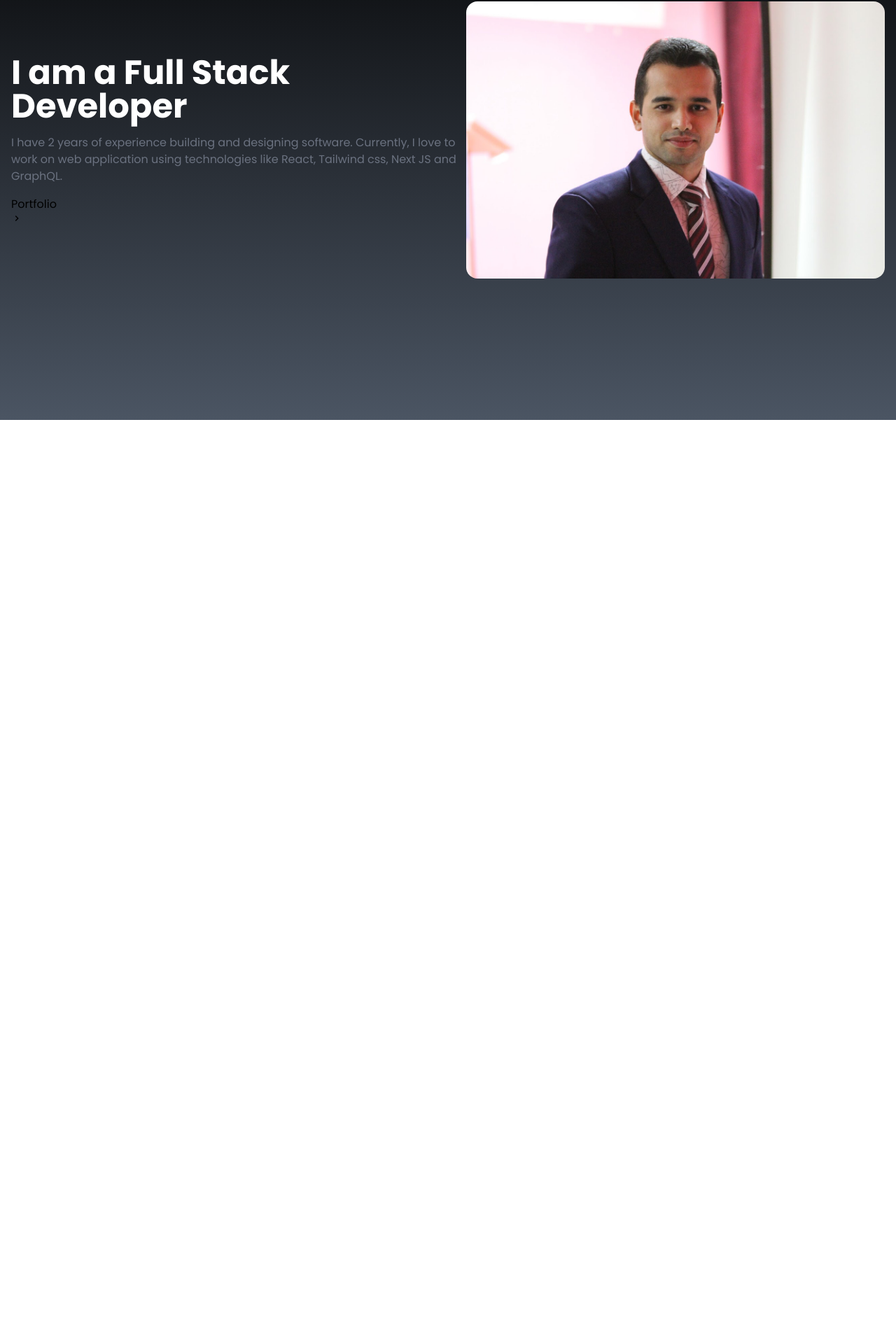
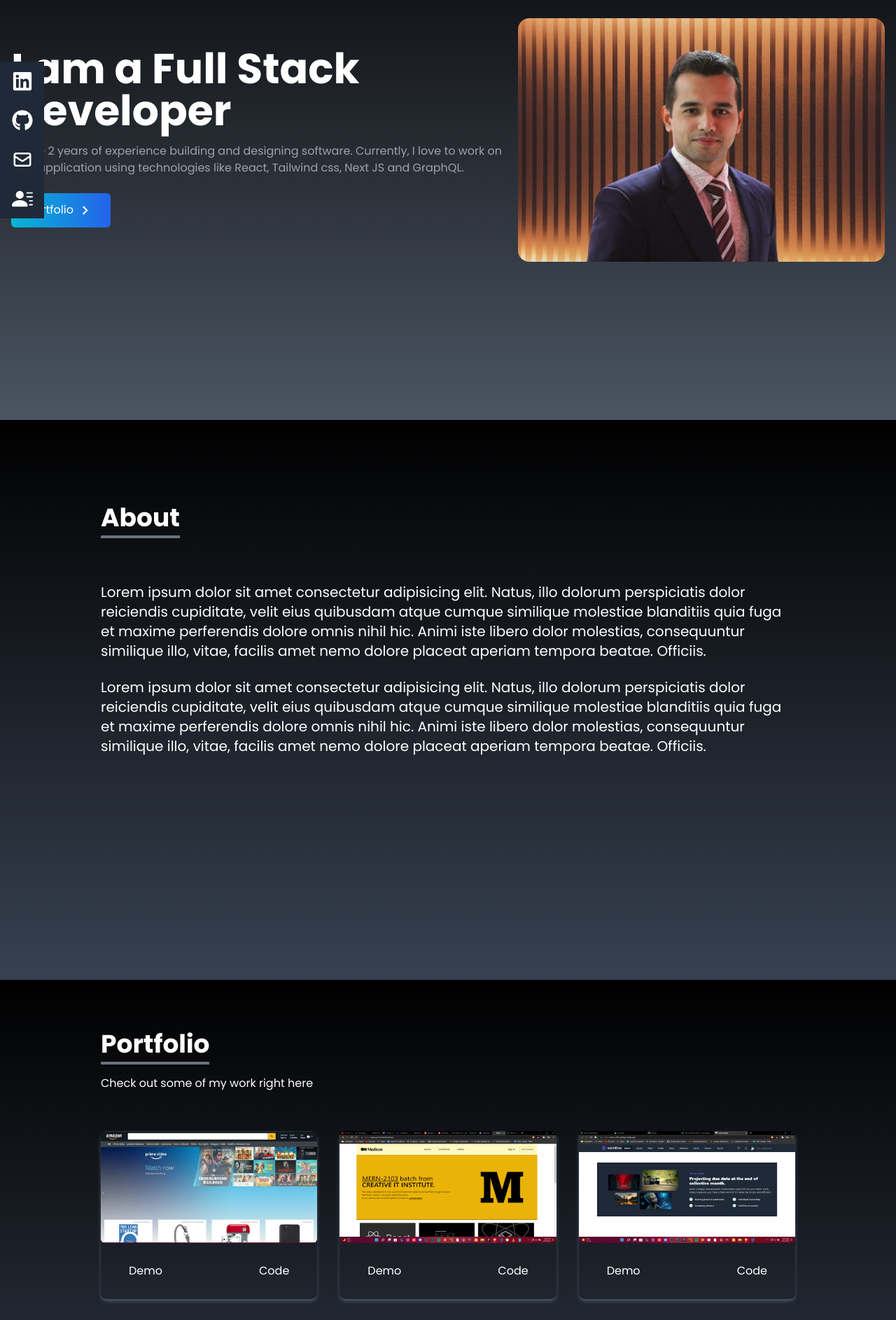
Before and after one commit to noorjsdivs/noor_resume, a React (Create React App) app: page / in a window 1280 px wide. Shown: the part 280-2166 px from the top of the page at 70% size. Before the commit the page ends 880 px from the top, so only its background shows below. Built offline with nearby package versions, Linux system fonts and the light colour scheme.

Commit message:
done at home

```diff
--- a/src/App.js
+++ b/src/App.js
@@ -1,13 +1,19 @@
 import React from "react";
+import About from "./components/About";
 import Home from "./components/Home";
 
 import NavBar from "./components/NavBar";
+import Portfolio from "./components/Portfolio";
+import SocialLinks from "./components/SocialLinks";
 
 function App() {
   return (
     <div>
       <NavBar />
       <Home />
+      <SocialLinks />
+      <About />
+      <Portfolio />
     </div>
   );
 }
--- /dev/null
+++ b/src/components/About.js
@@ -0,0 +1,38 @@
+import React from "react";
+
+const About = () => {
+  return (
+    <div
+      name="about"
+      className="h-screen bg-gradient-to-b from-black to-gray-700 w-full text-white"
+    >
+      <div className="max-w-screen-lg p-4 mx-auto felx flex-col justify-center items-center w-full h-full pt-20">
+        <div className="pb-8 mt-10">
+          <p className=" text-4xl font-bold inline border-b-4 border-gray-500 ">
+            About
+          </p>
+        </div>
+
+        <p className="text-xl mt-10">
+          Lorem ipsum dolor sit amet consectetur adipisicing elit. Natus, illo
+          dolorum perspiciatis dolor reiciendis cupiditate, velit eius quibusdam
+          atque cumque similique molestiae blanditiis quia fuga et maxime
+          perferendis dolore omnis nihil hic. Animi iste libero dolor molestias,
+          consequuntur similique illo, vitae, facilis amet nemo dolore placeat
+          aperiam tempora beatae. Officiis.
+        </p>
+        <br />
+        <p className="text-xl">
+          Lorem ipsum dolor sit amet consectetur adipisicing elit. Natus, illo
+          dolorum perspiciatis dolor reiciendis cupiditate, velit eius quibusdam
+          atque cumque similique molestiae blanditiis quia fuga et maxime
+          perferendis dolore omnis nihil hic. Animi iste libero dolor molestias,
+          consequuntur similique illo, vitae, facilis amet nemo dolore placeat
+          aperiam tempora beatae. Officiis.
+        </p>
+      </div>
+    </div>
+  );
+};
+
+export default About;
--- a/src/components/Home.js
+++ b/src/components/Home.js
@@ -1,35 +1,37 @@
 import React from "react";
-import heroImg from "../assets/images/Noor.jpg";
+import heroImg from "../assets/images/Noor_1.jpg";
 import { MdOutlineKeyboardArrowRight } from "react-icons/md";
 
 const Home = () => {
   return (
     <div
       name="home"
-      className="h-screen w-full bg-gradient-to-b from-black to-gray-600"
+      className="w-full h-screen bg-gradient-to-b from-black to-gray-600"
     >
-      <div className="max-w-7xl mx-auto flex flex-col items-center justify-center h-full px-4 md:flex-row">
-        <div className="flex flex-col justify-center h-full">
-          <h2 className="text-4xl sm:text-6xl md:text-5xl font-bold text-white">
+      <div className="max-w-7xl mx-auto flex flex-col gap-4 items-center justify-center h-full px-4 md:flex-row">
+        <div className="flex flex-col justify-center h-full sm:mt-10 md:mt-0">
+          <h2 className="text-4xl sm:text-5xl md:text-5xl lg:text-6xl font-bold text-white ">
             I am a Full Stack Developer
           </h2>
-          <p className="text-gray-500 py-4">
+          <p className="text-gray-400 py-4">
             I have 2 years of experience building and designing software.
             Currently, I love to work on web application using technologies like
             React, Tailwind css, Next JS and GraphQL.
           </p>
           <div>
-            <button>
+            <button className="text-white group w-fit px-6 py-3 my-2 flex items-center rounded-md bg-gradient-to-r from-cyan-500 to-blue-600 cursor-pointer">
               Portfolio
-              <MdOutlineKeyboardArrowRight />
+              <span className="group-hover:rotate-90 duration-300 ">
+                <MdOutlineKeyboardArrowRight size={25} className="ml-1" />
+              </span>
             </button>
           </div>
         </div>
         <div>
           <img
             src={heroImg}
-            alt="my Profile Image"
-            className="rounded-2xl mx-auto w-5/4 md:w-full"
+            alt="Profile_pic"
+            className="rounded-2xl mx-auto w-max_width md:w-full"
           />
         </div>
       </div>
--- a/src/components/NavBar.js
+++ b/src/components/NavBar.js
@@ -26,8 +26,8 @@ const NavBar = () => {
     },
   ];
   return (
-    <div className="bg-gray-900 h-20 w-full text-white flex items-center justify-between px-4">
-      <div>
+    <div className="bg-gray-900 h-20 w-full top-0 sticky z-10 text-white flex items-center justify-between px-4">
+      <div className="cursor-pointer">
         <h1 className="text-5xl font-signature_font ml-2">
           Noor <span className="md:hidden lg:inline-block">Mohammad</span>
         </h1>
@@ -50,7 +50,7 @@ const NavBar = () => {
       </div>
 
       {nav && (
-        <ul className="flex flex-col justify-center items-center absolute top-0 left-0 w-full h-96 bg-gradient-to-b from-black to-gray-900">
+        <ul className="flex flex-col justify-center items-center absolute top-0 w-full_width left-0 h-96 bg-gradient-to-b from-black to-gray-900">
           {links.map(({ id, link }) => (
             <li
               key={id}
--- /dev/null
+++ b/src/components/Portfolio.js
@@ -0,0 +1,76 @@
+import React from "react";
+import AmazonImg from "../assets/images/projects/amazon.png";
+import blogImg from "../assets/images/projects/blog.png";
+import groupImg from "../assets/images/projects/group.png";
+import profileImg from "../assets/images/projects/profile.png";
+import TwitterImg from "../assets/images/projects/twitter.png";
+import SaharaImg from "../assets/images/projects/sahara.png";
+
+const Portfolio = () => {
+  const portfolios = [
+    {
+      id: 3001,
+      src: AmazonImg,
+    },
+    {
+      id: 3002,
+      src: blogImg,
+    },
+    {
+      id: 3003,
+      src: groupImg,
+    },
+    {
+      id: 3004,
+      src: profileImg,
+    },
+    {
+      id: 3005,
+      src: TwitterImg,
+    },
+    {
+      id: 3006,
+      src: SaharaImg,
+    },
+  ];
+  return (
+    <div
+      name="portfolio"
+      className="bg-gradient-to-b from-black to-gray-700 w-full text-white md:h-screen"
+    >
+      <div className="max-w-screen-lg p-4 mx-auto flex flex-col justify-center w-full h-full">
+        <div className="pb-8">
+          <p className="text-4xl font-bold inline border-b-4 border-gray-500">
+            Portfolio
+          </p>
+          <p className="py-6">Check out some of my work right here</p>
+        </div>
+
+        <div className="grid sm:grid-cols-2 md:grid-cols-3 gap-8 px-12 sm:px-0">
+          {portfolios.map(({ id, src }) => (
+            <div
+              key={id}
+              className="shadow-md shadow-gray-600 rounded-lg overflow-hidden"
+            >
+              <img
+                src={src}
+                alt="amazon"
+                className="rounded-md duration-200 hover:scale-105 h-40 w-full_width"
+              />
+              <div className="flex items-center justify-between">
+                <button className="w-1/2 px-6 py-3 m-4 duration-300 hover:scale-105">
+                  Demo
+                </button>
+                <button className="w-1/2 px-6 py-3 m-4 duration-300 hover:scale-105">
+                  Code
+                </button>
+              </div>
+            </div>
+          ))}
+        </div>
+      </div>
+    </div>
+  );
+};
+
+export default Portfolio;
--- /dev/null
+++ b/src/components/SocialLinks.js
@@ -0,0 +1,78 @@
+import React from "react";
+import { FaGithub, FaLinkedin } from "react-icons/fa";
+import { HiOutlineMail } from "react-icons/hi";
+import { BsFillPersonLinesFill } from "react-icons/bs";
+
+const SocialLinks = () => {
+  const links = [
+    {
+      id: 2001,
+      child: (
+        <>
+          Linkedin <FaLinkedin size={30} />
+        </>
+      ),
+      href: "https://linkein.com",
+      style: "rounded-tr-md",
+    },
+    {
+      id: 2002,
+      child: (
+        <>
+          GitHub <FaGithub size={30} />
+        </>
+      ),
+      href: "https://github.com",
+      style: "rounded-tr-md",
+    },
+    {
+      id: 2003,
+      child: (
+        <>
+          Mail <HiOutlineMail size={30} />
+        </>
+      ),
+      href: "https://linkein.com",
+      style: "rounded-tr-md",
+      download: true,
+    },
+    {
+      id: 2004,
+      child: (
+        <>
+          Resume <BsFillPersonLinesFill size={30} />
+        </>
+      ),
+      href: "/resume.pdf",
+      style: "rounded-br-md",
+    },
+  ];
+  return (
+    <div className="hidden lg:flex flex-col top-[46%] left-0 fixed">
+      <ul>
+        {links.map(({ id, child, href, style, download }) => (
+          <li
+            key={id}
+            className={
+              "flex justify-between items-center h-14 w-40 ml-[-105px] hover:ml-[-10px]  duration-300 pl-2" +
+              " " +
+              style
+            }
+          >
+            <a
+              href={href}
+              className="flex justify-between items-center w-socialIcon_width text-white bg-gray-800 h-14 px-4 hover:rounded-md"
+              download={download}
+              target="_blank"
+              rel="noreferrer"
+            >
+              {child}
+            </a>
+          </li>
+        ))}
+      </ul>
+    </div>
+  );
+};
+
+export default SocialLinks;
--- a/tailwind.config.js
+++ b/tailwind.config.js
@@ -6,6 +6,11 @@ module.exports = {
     fontFamily: {
       signature_font: ["Great Vibes"],
     },
+    width: {
+      max_width: ["1000px"],
+      full_width: ["100%"],
+      socialIcon_width: ["160px"],
+    },
   },
   plugins: [],
 };
```
Also changed, not shown: src/assets/images/Noor_1.jpg (added).
